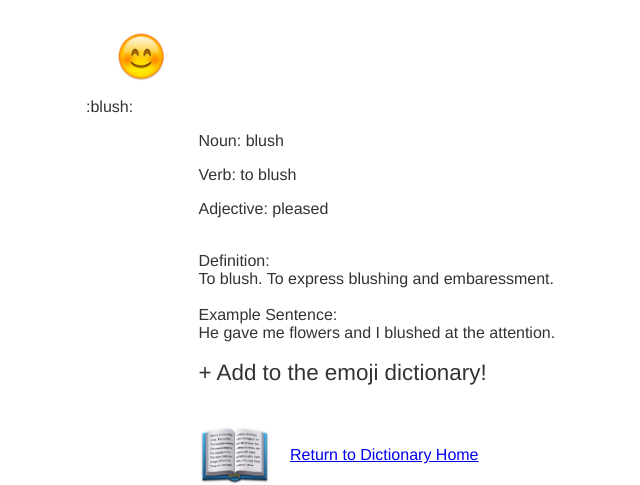
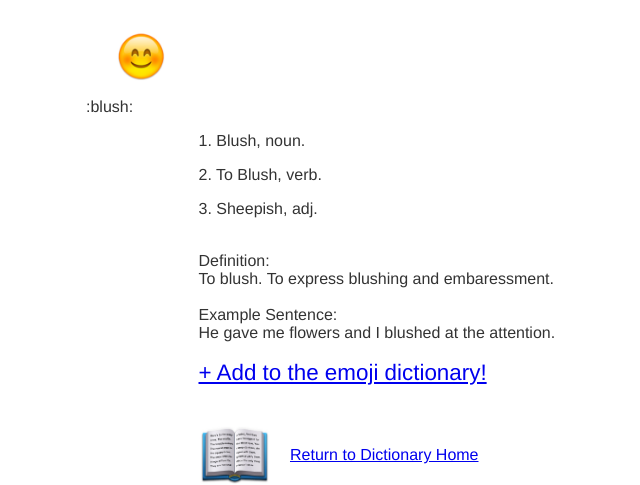
Before and after one commit to nikistyxx/emoji-dictionary, a PHP site: page /word.php in a window 1280 px wide. Shown: the part 172-657 px from the top of the page, without its empty margins (164-804 px from the left). Run offline with PHP 8.4, Linux system fonts and the light colour scheme; some libraries are stand-ins or nearby versions.

Commit message:
more coding

```diff
--- a/header.php
+++ b/header.php
@@ -1,7 +1,7 @@
         <header>
             <div id="boring">
                 <div id="wtf">
-                    <img src="img/wtf.jpg">
+                    <a href="index.php"><img src="img/wtf.jpg"></a>
                 </div>
                     <h2>The Emoji Dictionary</h2>
                 <h3>Discover Emoji Definitions and Add Your Own!</h3>
--- /dev/null
+++ b/inc/config.php
@@ -0,0 +1,6 @@
+<?php
+   $database_name = "web3_database";
+   $database_hostname = "localhost";
+   $database_username = "einojuhani";
+   $database_password = "rautavaara";
+?>
--- a/index.php
+++ b/index.php
@@ -27,7 +27,7 @@
 
         <div class="wrapper">
 
-            <img src="img/emoji10.jpg" height="80px";>
+            <a href="word.php"><img src="img/emoji10.jpg" height="80px";></a>
             <img src="img/emoji11.jpg" height="80px";>
             <img src="img/emoji13.jpg" height="80px";>
             <img src="img/emoji14.jpg" height="80px";>
--- a/word.php
+++ b/word.php
@@ -28,20 +28,20 @@
             <div>
 
             </div>
-            <div><p>Noun: blush</p>
+            <div><p>1. Blush, noun.</p>
 
             </div>
-            <div><p>Verb: to blush</p>
+            <div><p>2. To Blush, verb.</p>
 
             </div>
-            <div><p>Adjective: pleased</p>
+            <div><p>3. Sheepish, adj. </p>
 
             </div>
             <div><br>Definition:<br>To blush. To express blushing and embaressment.<br>
             </div>
 
             <div><br>Example Sentence:<br>He gave me flowers and I blushed at the attention.
-            <div><br><h3>+ Add to the emoji dictionary!</h3>
+            <div><br><a href="form.php"><h3>+ Add to the emoji dictionary!</h3></a>
 
             </div>
 
```
Also changed, not shown: form.php (+6 -7 lines).
